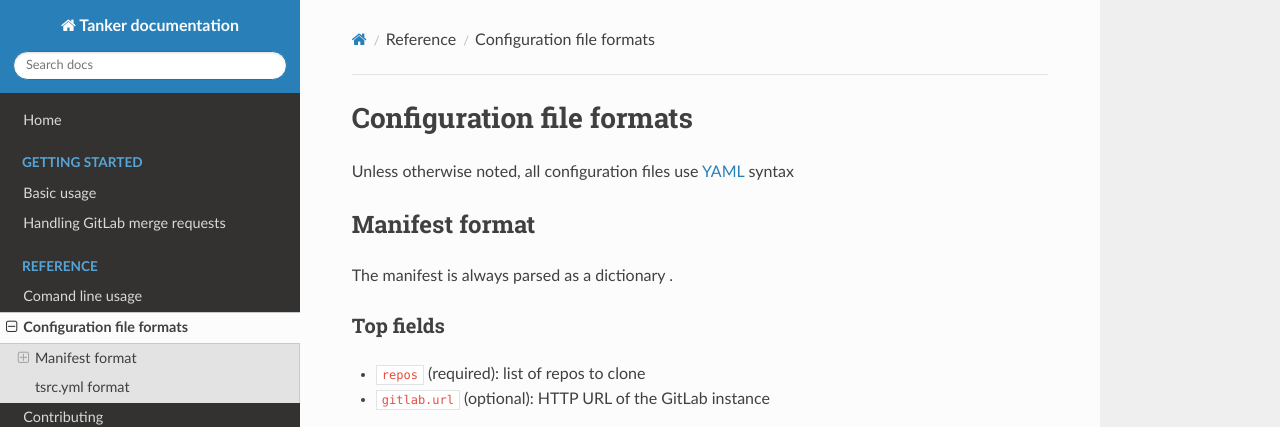
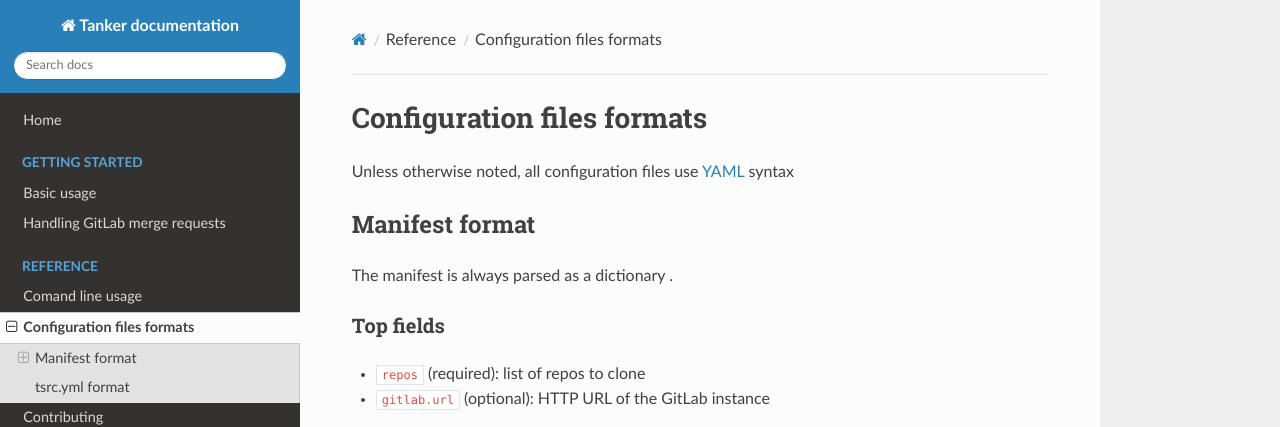
Before and after one commit to your-tools/tsrc, an MkDocs documentation site: the page built from docs/ref/formats.md, in a window 1280 px wide and 1385 px high. Shown: the top 427 px of the window. Built offline with MkDocs 1.6.1, drawn with Linux system fonts in a browser that asks for light colours; nearby versions of some CDN libraries; old or Windows-style settings are respelled for this version of MkDocs.

Commit message:
Fix grammar

```diff
--- a/docs/ref/formats.md
+++ b/docs/ref/formats.md
@@ -1,4 +1,4 @@
-# Configuration file formats
+# Configuration files formats
 
 Unless otherwise noted, all configuration files use [YAML](http://www.yaml.org/)
 syntax
--- a/mkdocs.yml
+++ b/mkdocs.yml
@@ -12,8 +12,6 @@ markdown_extensions:
       permalink: True
       separator: "_"
 
-
-
 pages:
 - Home: index.md
 
@@ -22,10 +20,9 @@ pages:
   - Handling GitLab merge requests: guide/merge_requests.md
 
 
-
 - Reference:
   - Comand line usage: ref/cli.md
-  - Configuration file formats: ref/formats.md
+  - Configuration files formats: ref/formats.md
 
 - Contributing: contrib.md
 
```
